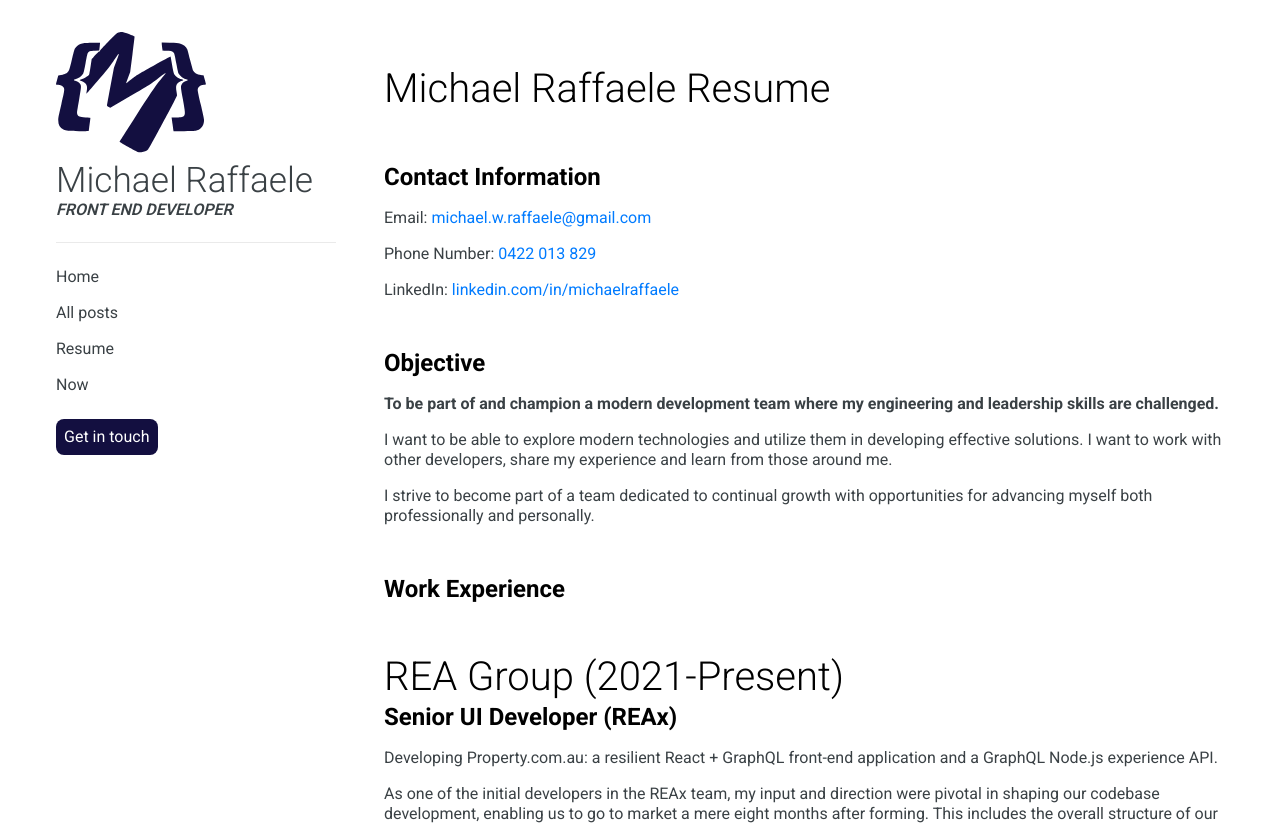
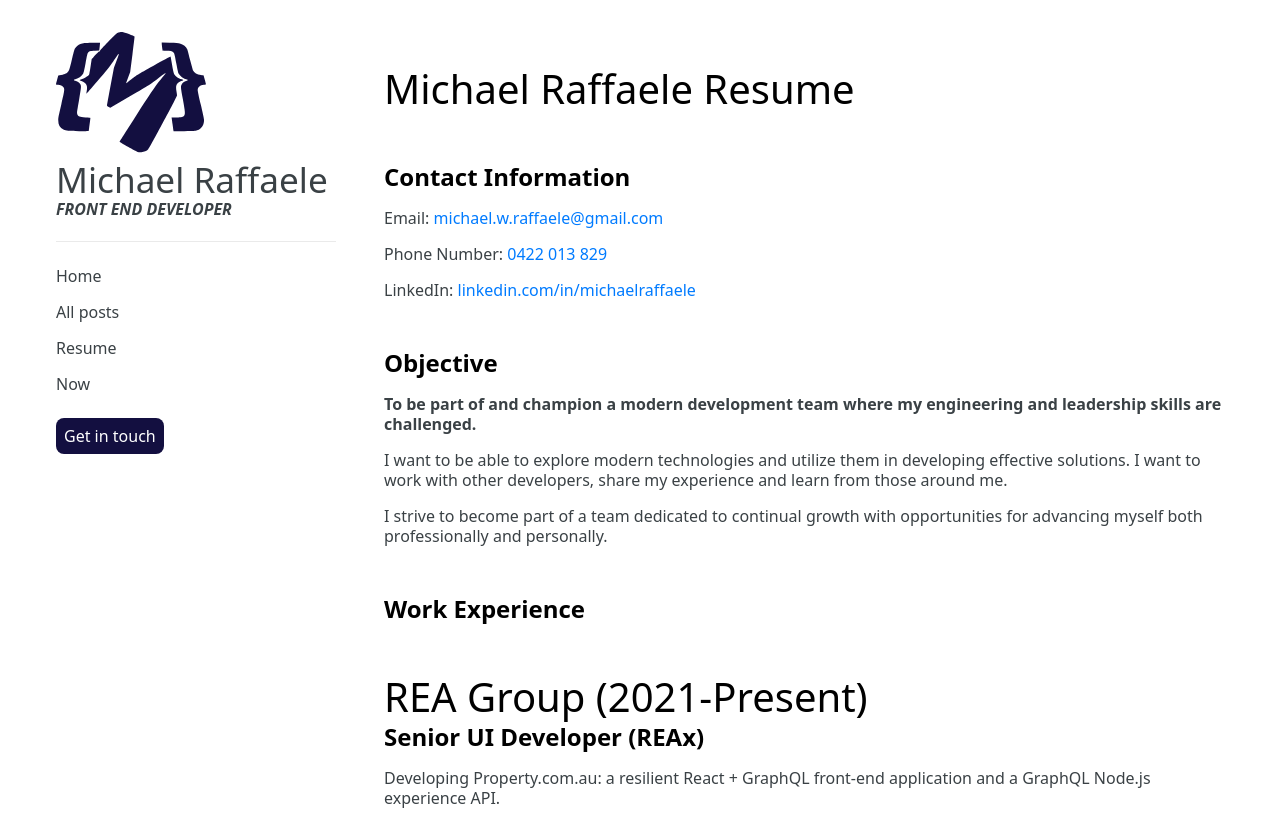
Before and after one commit to mraffaele/mraffaele.com, a Next.js app: page /resume in a window 1280 px wide. Shown: the top 825 px of the page. Built offline with nearby package versions, Linux system fonts and the light colour scheme.

Commit message:
Remove Roboto in favour of system font

```diff
--- a/src/app/globals.css
+++ b/src/app/globals.css
@@ -19,7 +19,8 @@
 body {
   font-size: 1rem;
   line-height: 1.25;
-  color: var(--color-textPrimary)
+  color: var(--color-textPrimary);
+  font-family: system-ui, "Segoe UI", Roboto, Helvetica, Arial, sans-serif, "Apple Color Emoji", "Segoe UI Emoji", "Segoe UI Symbol";
 }
 
 h1, h2, h3 {
--- a/src/app/layout.tsx
+++ b/src/app/layout.tsx
@@ -3,6 +3,9 @@ import "./globals.css";
 import styles from "./layout.module.css";
 import { Navigation } from "@/components/Navigation";
 import { GoogleAnalytics } from '@next/third-parties/google'
+// import { Roboto } from 'next/font/google'
+import { basePath } from "@/utils/basePath";
+import { BackToTop } from "@/components/BackToTop";
 
 export const metadata: Metadata = {
   title: "Front End Developer Melbourne | Michael Raffaele",
@@ -19,14 +22,12 @@ export function generateViewport() {
   }
 }
 
-import { Roboto } from 'next/font/google'
-import { basePath } from "@/utils/basePath";
-import { BackToTop } from "@/components/BackToTop";
 
-const roboto = Roboto({
-  subsets: ['latin'],
-  variable: '--font-roboto',
-});
+
+// const roboto = Roboto({
+//   subsets: ['latin'],
+//   variable: '--font-roboto',
+// });
 
 export default function RootLayout({
   children,
@@ -35,7 +36,8 @@ export default function RootLayout({
 }>) {
 
   return (
-    <html lang="en" className={roboto.className}>
+    <html lang="en">
+      {/* <html lang="en" className={roboto.className}> */}
       <link rel="icon" href={`${basePath}/assets/icons/favicon.ico`} />
       <link rel="apple-touch-icon" sizes="180x180" href={`${basePath}/assets/icons/apple-touch-icon.png`} />
       <meta name="google-adsense-account" content="ca-pub-8901954447365291" />
```
